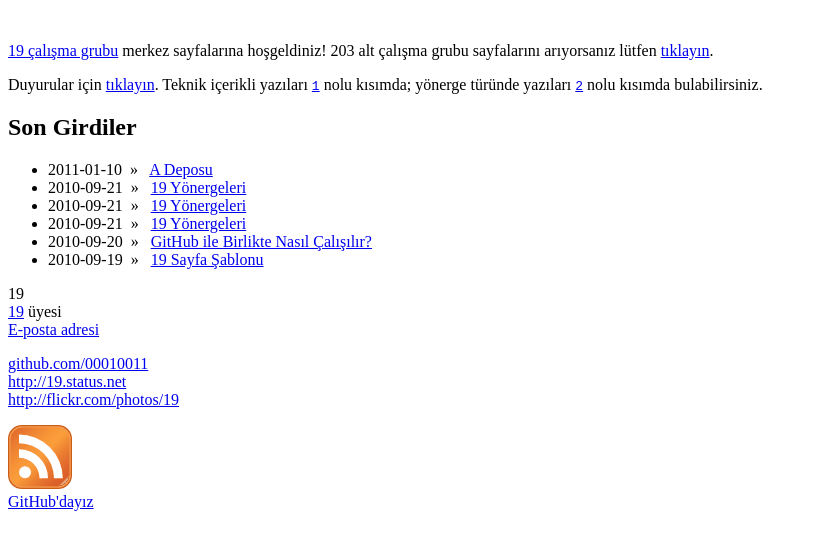
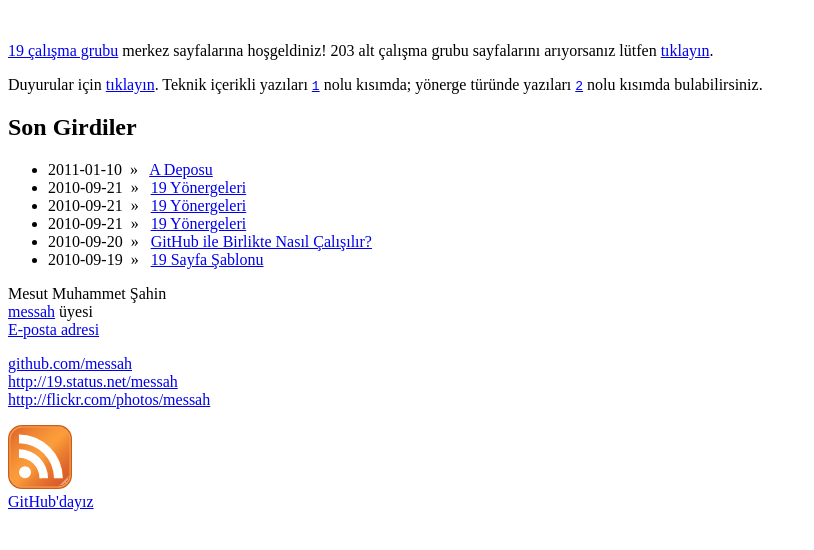
Before and after one commit to messah/messah.github.com, a Jekyll site: the page built from index.html, in a window 1280 px wide. Shown: the top 550 px of the page, without its empty margins (0-814 px from the left). Built offline with Jekyll 4.4.1, drawn with Linux system fonts in a browser that asks for light colours.

Commit message:
özel ayarlar düzenlendi

```diff
--- a/_config.yml
+++ b/_config.yml
@@ -19,7 +19,7 @@ rdiscount:
 # ----------------------------------------------------------------------
 
 # github hesap adı (ör. roktas)
-account: "00010011"
+account: messah
 
 # github organizasyonu (ör. 19)
 organization: 19
@@ -27,7 +27,7 @@ organization: 19
 # bu siteyi üreten github deposu (ör. roktas.github.com)
 # dikkat!  depo çoğunlukla <account>.github.com formundadır.  fakat başka
 # bir depo da olabilir.  url parametresi için yazılan açıklamayı okuyun.
-repository: 00010011.github.com
+repository: messah.github.com
 
 # üretilen sitenin web adresi ne?  ör. "http://roktas.github.com".
 # CNAME kaydımız varsa bu adresi giriyoruz.  dikkat!  bu site
@@ -59,23 +59,23 @@ param:
         # --------------------------------------------------------------
         # unix kullanıcı adı (ör. roktas)
         # dikkat!  unix kullanıcı adı github hesabından farklı olabilir
-        user: 19
+        user: messah
         # tam kullanıcı adı (ör. Recai Oktaş)
-        fullname: 19
+        fullname: Mesut Muhammet Şahin
         # email adresi (ör. roktas@bil.omu.edu.tr)
-        email: 19@bil.omu.edu.tr
+        email: messah@bil.omu.edu.tr
         # ünvan (ör. Bilgisayar Mühendisliği Öğrencisi)
-        title: <a href="http://ondokuz.biz/">19</a> üyesi
+        title: <a href="http://ondokuz.biz/">messah</a> üyesi
         # GnuPG kısa parmak izi (ör. DEADBEEF)
         gpg: ~
         # twitter adresi (ör. http://19.status.net/roktas)
-        twitter: http://19.status.net
+        twitter: http://19.status.net/messah
         # flick adresi (ör. http://flickr.com/photos/roktas)
-        flickr: http://flickr.com/photos/19
+        flickr: http://flickr.com/photos/messah
         # facebook adresi (ör. http://facebook.com/roktas)
-        facebook: http://facebook.com/19
+        facebook: http://facebook.com/messah
         # özet akışı adresi (ör. http://feeds.feedburner.com/roktas)
-        feed: http://feeds.feedburner.com/19
+        feed: http://feeds.feedburner.com/messah
 
         # --------------------------------------------------------------
         # sitede kullanılan bazı metinler
@@ -98,7 +98,7 @@ param:
         archive: Son Girdiler
         # ilişkili girdiler
         related: Diğer Girdiler
-        # logo (ör. http://00010011.github.com/assets/19/19-normal-128x128.png)
+        # logo (ör. http://messah.github.com/assets/19/19-normal-128x128.png)
         logo: http://ondokuz.biz/chrome/biz/biz-normal-128x128.png
         # google site içi arama kutusu
         google: ~
```
